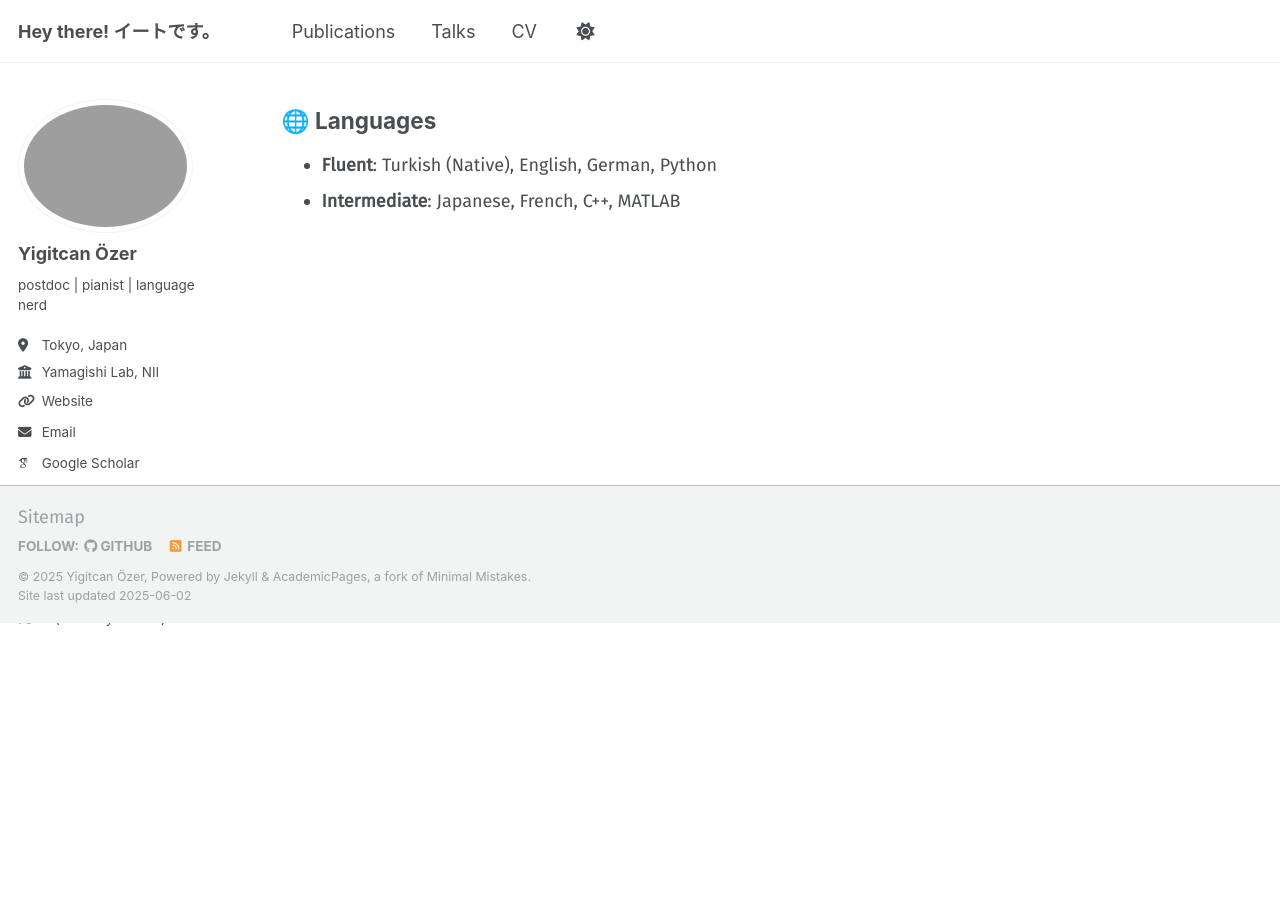
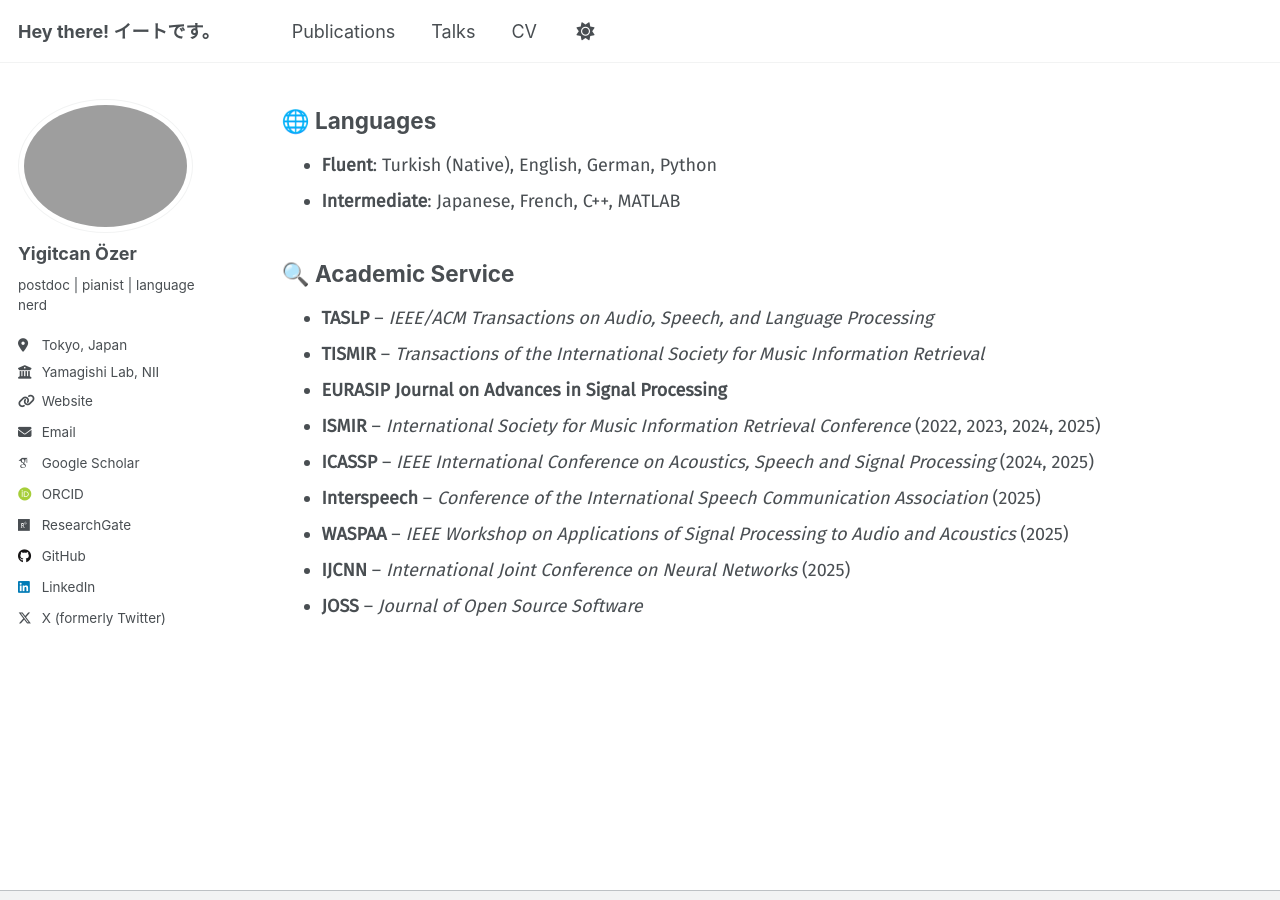
Before and after one commit to yiitozer/yiitozer.github.io, a Jekyll site: the page built from _pages/cv.md, in a window 1280 px wide and 900 px high, scrolled down 578 px. Built offline with Jekyll 4.4.1, drawn with Linux system fonts in a browser that asks for light colours; some web fonts are replaced; before the commit the page ends 1201 px from its top, so only the background shows below that.

Commit message:
add academic service

```diff
--- a/_pages/cv.md
+++ b/_pages/cv.md
@@ -25,3 +25,14 @@
 ## 🌐 Languages
 * **Fluent**: Turkish (Native), English, German, Python
 * **Intermediate**: Japanese, French, C++, MATLAB
+
+## 🔍 Academic Service
+- **TASLP** – *IEEE/ACM Transactions on Audio, Speech, and Language Processing*
+- **TISMIR** – *Transactions of the International Society for Music Information Retrieval*
+- **EURASIP Journal on Advances in Signal Processing**
+- **ISMIR** – *International Society for Music Information Retrieval Conference* (2022, 2023, 2024, 2025)
+- **ICASSP** – *IEEE International Conference on Acoustics, Speech and Signal Processing* (2024, 2025)
+- **Interspeech** – *Conference of the International Speech Communication Association* (2025)
+- **WASPAA** – *IEEE Workshop on Applications of Signal Processing to Audio and Acoustics* (2025)
+- **IJCNN** – *International Joint Conference on Neural Networks* (2025)
+- **JOSS** – *Journal of Open Source Software*
```
